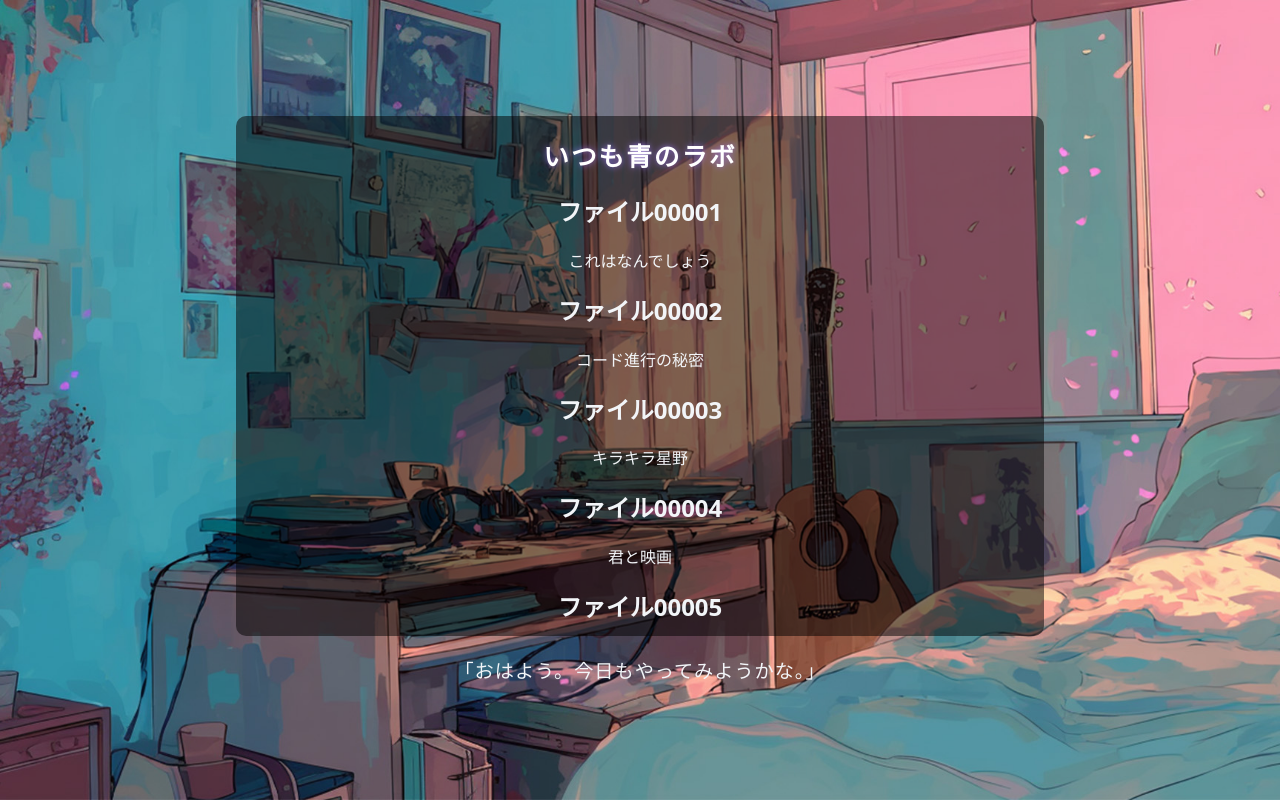
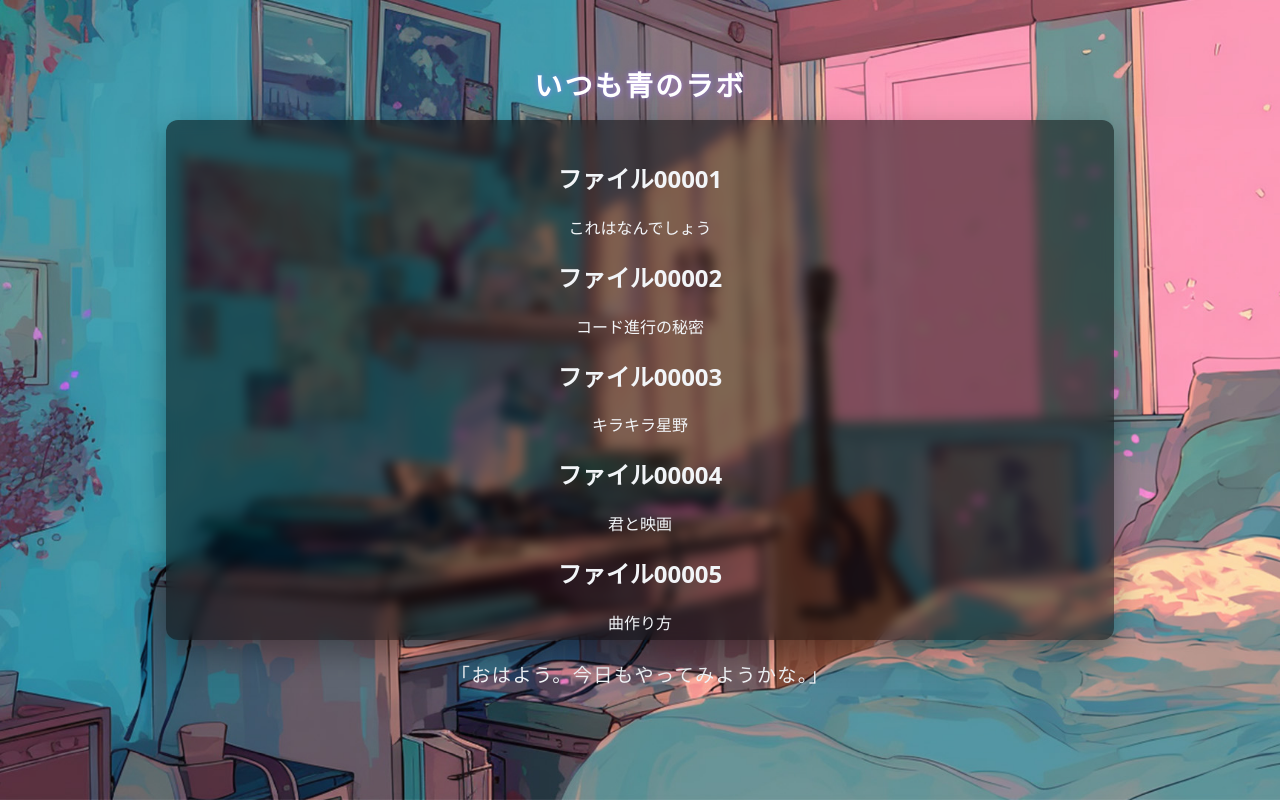
Before and after one commit to yuka135/itsumoao, a plain HTML site: page archive.html in a window 1280 px wide. Drawn offline with Linux system fonts and the light colour scheme; a web font is replaced by a local one.

Commit message:
Update archive.html

```diff
--- a/archive.html
+++ b/archive.html
@@ -6,66 +6,79 @@
   <style>
     @font-face {
       font-family: 'DotGothic16';
-      src: url('./assets/fonts/DotGothic16-Regular.ttf') format('truetype');
+      src: url('assets/fonts/DotGothic16-Regular.ttf') format('truetype');
       font-weight: normal;
       font-style: normal;
+      font-display: swap;
     }
 
-    body {
+    html, body {
       margin: 0; padding: 0;
-      height: 100vh; width: 100%;
+      height: 100%; width: 100%;
       background: url("assets/archive_background.jpg") center/cover no-repeat fixed;
       font-family: "BIZ UDGothic", system-ui, sans-serif;
-      display: flex;
-      flex-direction: column;
-      justify-content: center;
-      align-items: center;
       color: #f2f5f8;
+      display: flex; flex-direction: column; align-items: center; justify-content: center;
     }
 
     .content-box {
       background: rgba(0,0,0,0.5);
-      width: 60%;
-      max-height: 60%;
-      padding: 20px;
-      border-radius: 10px;
+      width: min(900px, 92vw);
+      max-height: 60vh;
+      padding: 20px 24px;
+      border-radius: 12px;
       overflow-y: auto;
       text-align: center;
+      box-shadow: 0 12px 32px rgba(0,0,0,.35);
+      backdrop-filter: blur(6px);
     }
 
     .lab-title {
-      font-size: 1.6em;
-      font-weight: bold;
-      margin-bottom: 16px;
+      position: relative;
+      top: -6vh;
+      margin-bottom: -4vh;
       font-family: 'DotGothic16', sans-serif;
+      font-size: clamp(18px, 2.2vw, 28px);
       letter-spacing: 0.08em;
+      font-weight: 700;
+      text-align: center;
       color: #ffffff;
-      text-shadow: 0 0 6px rgba(162,123,255,0.8);
+      text-shadow: 0 0 6px rgba(162,123,255,0.85);
+      pointer-events: none;
+      animation: sparkle 2.5s infinite alternate;
+    }
+
+    @keyframes sparkle {
+      0% { text-shadow: 0 0 4px rgba(162,123,255,0.5), 0 0 8px rgba(162,123,255,0.3); }
+      50% { text-shadow: 0 0 10px rgba(162,123,255,1), 0 0 20px rgba(162,123,255,0.8); }
+      100% { text-shadow: 0 0 4px rgba(162,123,255,0.5), 0 0 8px rgba(162,123,255,0.3); }
     }
 
     .message {
       margin-top: 20px;
+      cursor: pointer; user-select: none;
+      font-family: 'DotGothic16', sans-serif;
       font-size: 1.2em;
-      cursor: pointer;
-      user-select: none;
-      font-family: 'DotGothic16', sans-serif;
-      letter-spacing: 0.05em;
+      letter-spacing: 0.07em;
+      text-align: center;
     }
+    .message p { margin: 0; text-decoration: none; }
+    .message p:hover { text-decoration: underline; }
 
-    @keyframes blink {
-      0%, 100% { opacity: 1; }
-      50% { opacity: 0.3; }
-    }
+    @keyframes blink { 0%,100%{opacity:1} 50%{opacity:.3} }
+    .message:hover { animation: blink 1.5s infinite; }
 
-    .message:hover {
-      animation: blink 1.5s infinite;
-      text-decoration: none;
+    .content-box::-webkit-scrollbar{ width: 10px }
+    .content-box::-webkit-scrollbar-thumb{
+      background: rgba(162,123,255,.35); border-radius: 999px;
     }
   </style>
 </head>
 <body>
+
+  <div class="lab-title">いつも青のラボ</div>
+
   <div class="content-box">
-    <div class="lab-title">いつも青のラボ</div>
     <h2>ファイル00001</h2>
     <p>これはなんでしょう</p>
     <h2>ファイル00002</h2>
@@ -92,20 +105,20 @@
     <p>明日は明日</p>
   </div>
 
-  <div class="message" id="message">「おはよう。今日もやってみようかな。」</div>
+  <div class="message" id="message"><p>「おはよう。今日もやってみようかな。」</p></div>
 
   <script>
     const messages = [
-      "「少し休んでもいいよ。」",
-      "「ネオンのように透明に。」",
-      "「まだ続けよう。」",
-      "「君は素晴らしいよ！」"
+      '「少し休んでもいいよ。」',
+      '「ネオンのように透明に。」',
+      '「まだ続けよう。」',
+      '「君は素晴らしいよ！」'
     ];
 
-    const msgEl = document.getElementById("message");
-    msgEl.addEventListener("click", ()=>{
+    const msgEl = document.getElementById('message');
+    msgEl.addEventListener('click', ()=>{
       const rand = Math.floor(Math.random()*messages.length);
-      msgEl.textContent = messages[rand];
+      msgEl.querySelector('p').textContent = messages[rand];
     });
   </script>
 </body>
```
